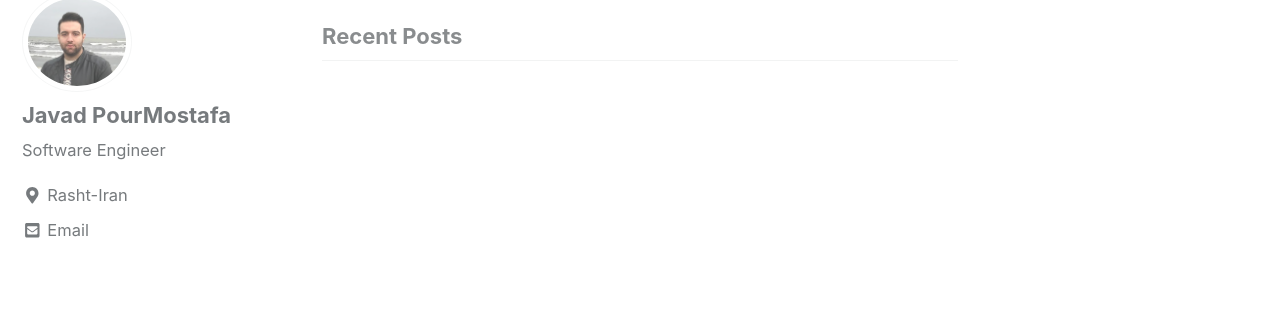
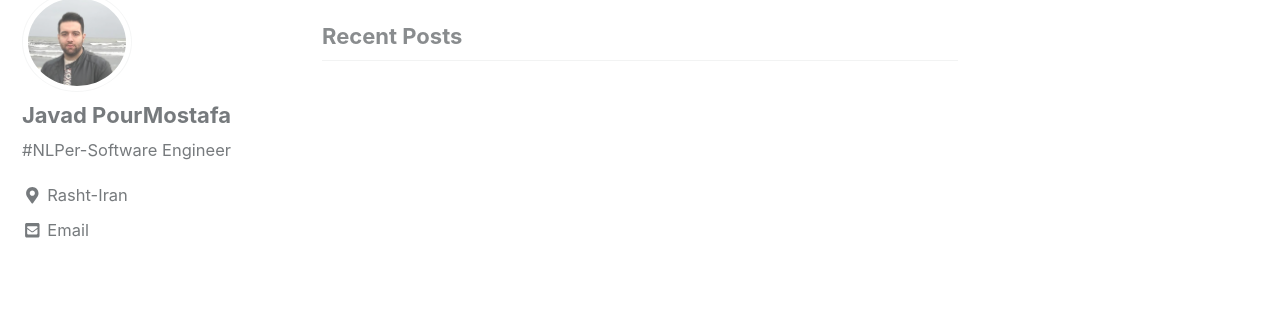
Before and after one commit to JoyeBright/JoyeBright.github.io, a Jekyll site: the page built from index.html, in a window 1280 px wide. Shown: the part 152-485 px from the top of the page. Built offline with Jekyll 4.4.1, drawn with Linux system fonts in a browser that asks for light colours; nearby versions of some CDN libraries; the list of posts is cut into pages by our own code.

Commit message:
Update _config.yml

```diff
--- a/_config.yml
+++ b/_config.yml
@@ -100,7 +100,7 @@ analytics:
 author:
   name             : "Javad PourMostafa"
   avatar           : "assets/images/bio-photo.jpg"
-  bio              : "Software Engineer"
+  bio              : "#NLPer-Software Engineer"
   location         : "Rasht-Iran"
   email            : "Javad.PourMostafa@Gmail.com"
   uri              :
```
